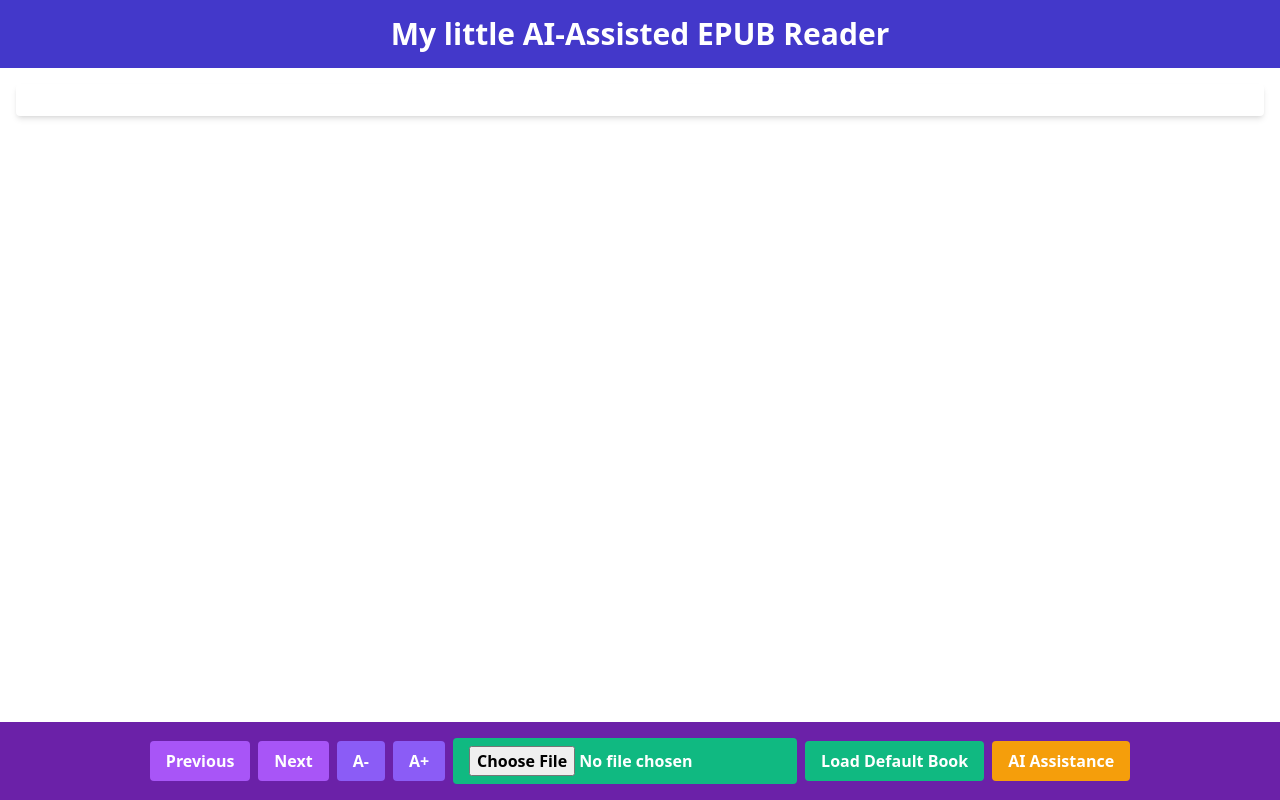
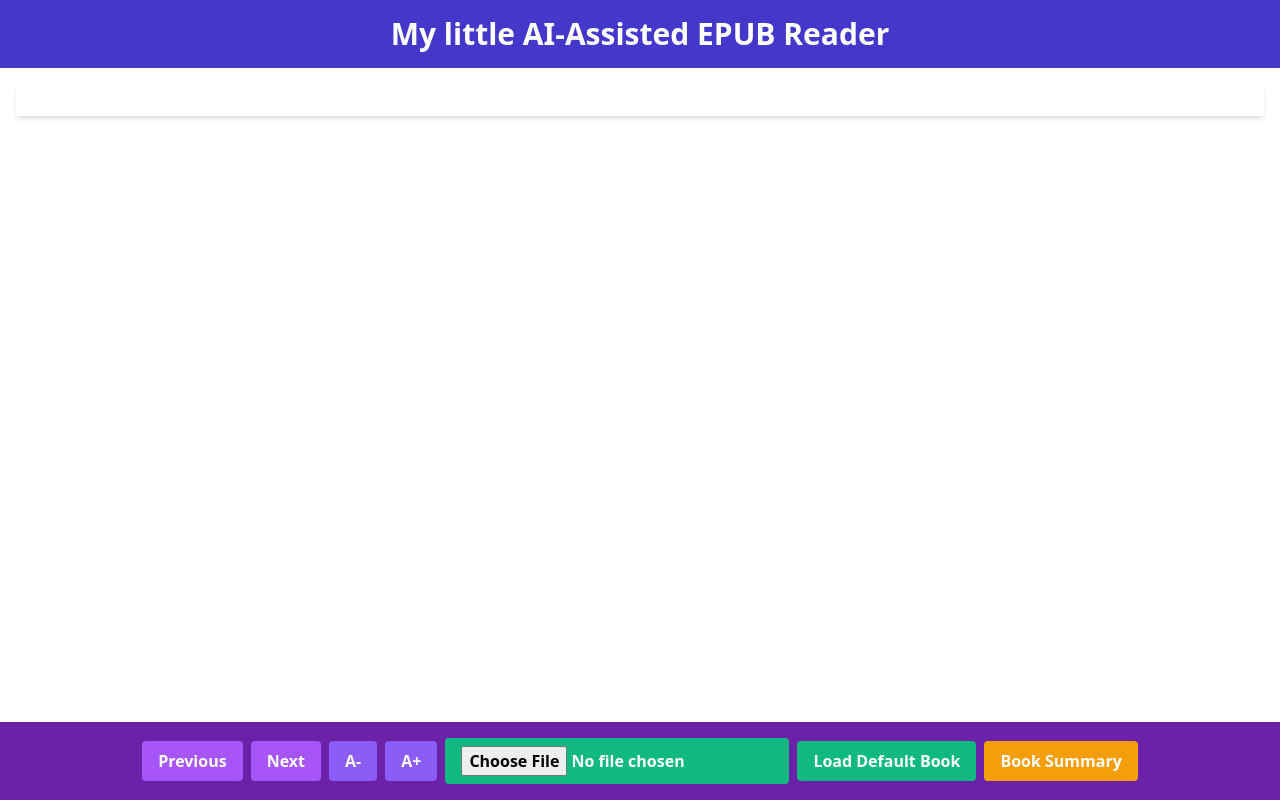
Before and after one commit to pranavmodi/readAI, a Vue app in the folder epub-reader-frontend/: page / in a window 1280 px wide. Built offline with nearby package versions, Linux system fonts and the light colour scheme; no server answers.

Commit message:
update button name

```diff
--- a/epub-reader-frontend/src/App.vue
+++ b/epub-reader-frontend/src/App.vue
@@ -47,7 +47,7 @@
           Load Default Book
         </button>
         <button @click="aiAssist" class="bg-amber-500 hover:bg-amber-700 text-white font-semibold py-2 px-4 rounded">
-          AI Assistance
+          Book Summary
         </button>
       </div>
     </footer>
```
